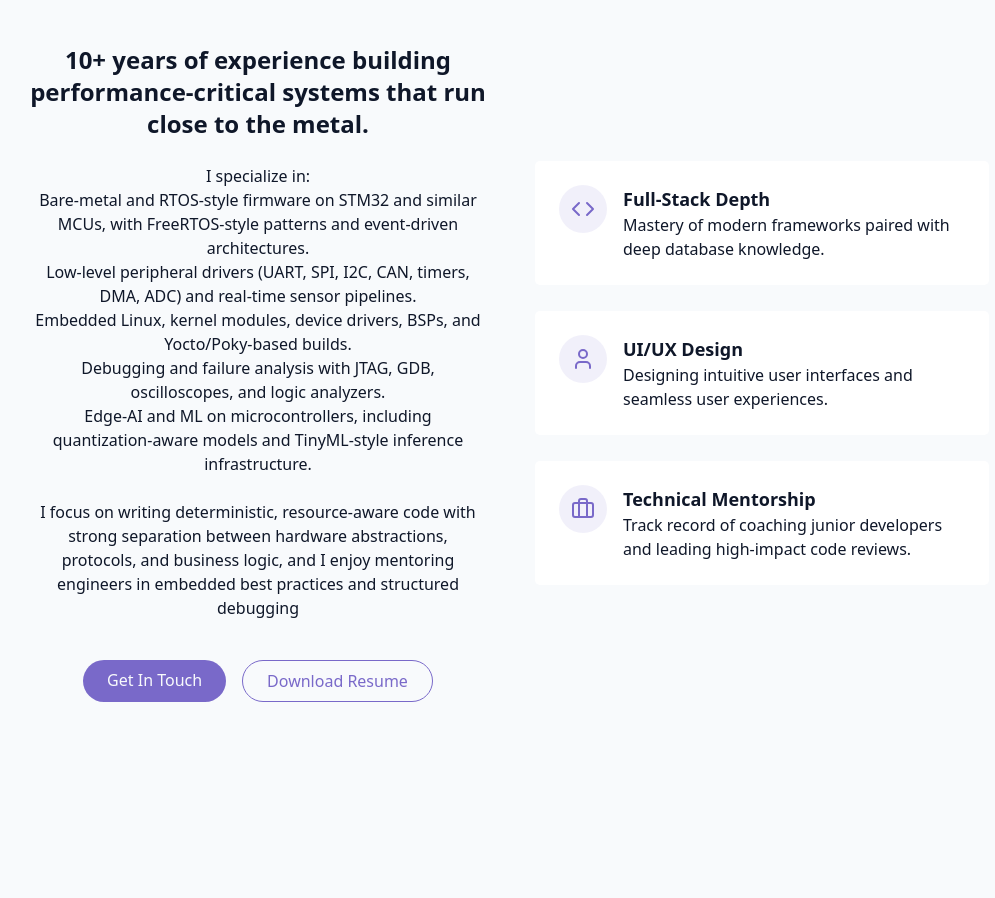
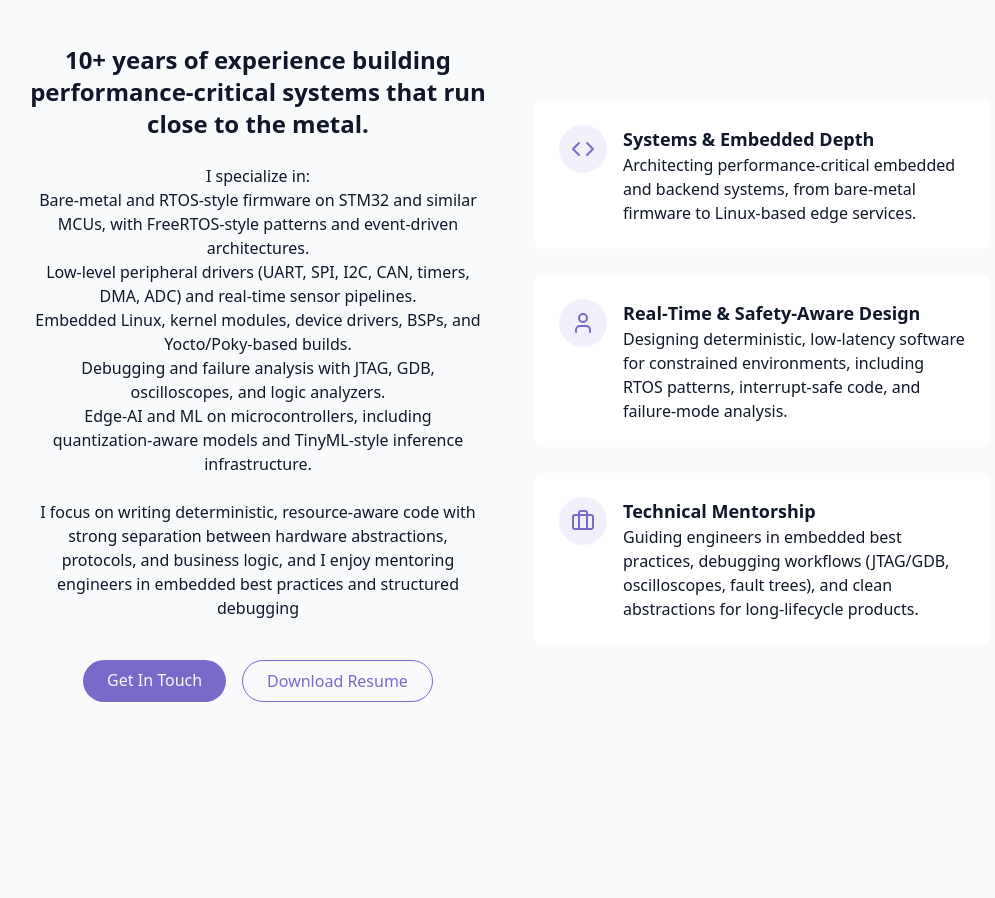
Before and after one commit to senaerg/SenaEPortfolio, a React (Vite) app: page / in a window 1280 px wide. Shown: the part 940-1838 px from the top of the page, without its empty margins (130-1125 px from the left). Built offline with nearby package versions, Linux system fonts and the light colour scheme.

Commit message:
Update AboutSection.jsx

```diff
--- a/src/components/AboutSection.jsx
+++ b/src/components/AboutSection.jsx
@@ -52,9 +52,9 @@ export const AboutSection = () => {
                   <Code className="h-6 w-6 text-primary" />
                 </div>
                 <div className="text-left">
-                  <h4 className="font-semibold text-lg"> Full-Stack Depth</h4>
+                  <h4 className="font-semibold text-lg">Systems & Embedded Depth</h4>
                   <p className="text-muted-foreground">
-                    Mastery of modern frameworks paired with deep database knowledge.
+                    Architecting performance‑critical embedded and backend systems, from bare‑metal firmware to Linux‑based edge services.
                   </p>
                 </div>
               </div>
@@ -65,10 +65,9 @@ export const AboutSection = () => {
                   <User className="h-6 w-6 text-primary" />
                 </div>
                 <div className="text-left">
-                  <h4 className="font-semibold text-lg">UI/UX Design</h4>
+                  <h4 className="font-semibold text-lg">Real‑Time & Safety‑Aware Design</h4>
                   <p className="text-muted-foreground">
-                    Designing intuitive user interfaces and seamless user
-                    experiences.
+                  Designing deterministic, low‑latency software for constrained environments, including RTOS patterns, interrupt‑safe code, and failure‑mode analysis.
                   </p>
                 </div>
               </div>
@@ -82,7 +81,7 @@ export const AboutSection = () => {
                 <div className="text-left">
                   <h4 className="font-semibold text-lg">Technical Mentorship</h4>
                   <p className="text-muted-foreground">
-                    Track record of coaching junior developers and leading high-impact code reviews.
+                   Guiding engineers in embedded best practices, debugging workflows (JTAG/GDB, oscilloscopes, fault trees), and clean abstractions for long‑lifecycle products.
                   </p>
                 </div>
               </div>
```
